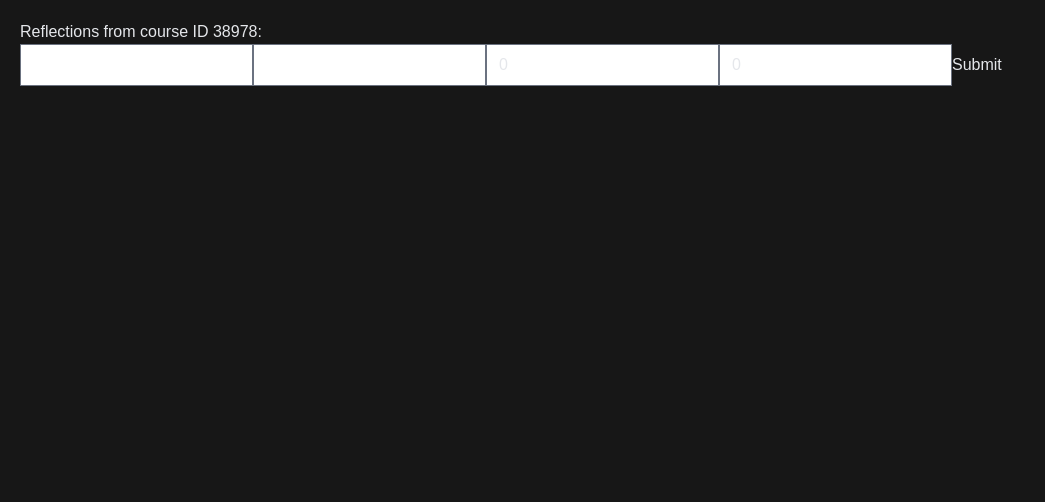
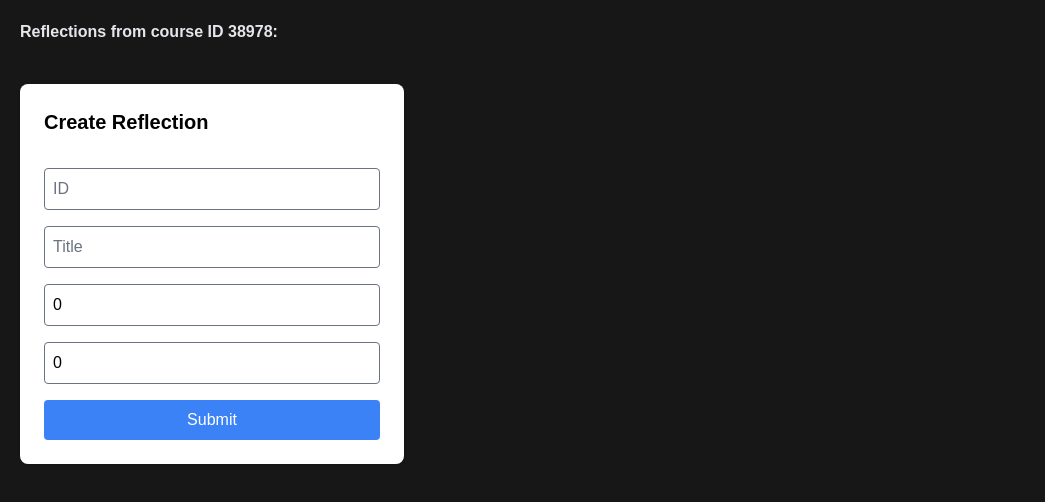
Before and after one commit to Design-and-Partnership-Lab/czi-edsight-eval, a Next.js app: page /reflections in a window 1280 px wide. Shown: the top 502 px of the page, without its empty margins (0-1045 px from the left). Built offline with nearby package versions, Linux system fonts and the light colour scheme.

Commit message:
can finally test code

```diff
--- a/src/app/reflections/page.tsx
+++ b/src/app/reflections/page.tsx
@@ -29,10 +29,12 @@ export default async function Page() {
 
     return (
         <div className='m-5'>
-            <h1>Reflections from course ID 38978:</h1>
-            {reflections.map((reflection) => (
-                <div key={reflection.id}>{reflection.title}</div>
-            ))}
+            <div className='mb-10'>
+                <h1 className='font-semibold'>Reflections from course ID 38978:</h1>
+                {reflections.map((reflection) => (
+                    <div key={reflection.id}>{reflection.title}</div>
+                ))}
+                </div>
             <AddReflection />
         </div>
     );
--- a/src/components/reflections/reflection-component.tsx
+++ b/src/components/reflections/reflection-component.tsx
@@ -20,32 +20,54 @@ const AddReflection = () => {
     };
 
     return (
-      <form onSubmit={(e) => {
+      <form
+      className="max-w-sm  p-6 space-y-4 bg-white rounded-lg shadow text-black"
+      onSubmit={() => {
         createReflection(inputs);
-      }}>
+      }}
+    >
+      <h2 className="text-xl font-semibold mb-4 text-black">Create Reflection</h2>
+
       <input
         name="id"
+        placeholder="ID"
         value={inputs.id}
         onChange={handleChange}
+        className="w-full p-2 border rounded"
       />
+
       <input
         name="title"
+        placeholder="Title"
         value={inputs.title}
         onChange={handleChange}
+        className="w-full p-2 border rounded"
       />
+
       <input
         name="courseId"
+        placeholder="Course ID"
         value={inputs.courseId}
         onChange={handleChange}
         type="number"
+        className="w-full p-2 border rounded"
       />
+
       <input
         name="teacherId"
+        placeholder="Teacher ID"
         value={inputs.teacherId}
         onChange={handleChange}
         type="number"
+        className="w-full p-2 border rounded"
       />
-        <button type="submit">Submit</button>
+
+      <button
+        type="submit"
+        className="w-full p-2 bg-blue-500 text-white rounded hover:bg-blue-600 transition-colors"
+      >
+        Submit
+      </button>
     </form>
     );
   };
```
Lines whose indentation alone changed are shown as unchanged.
